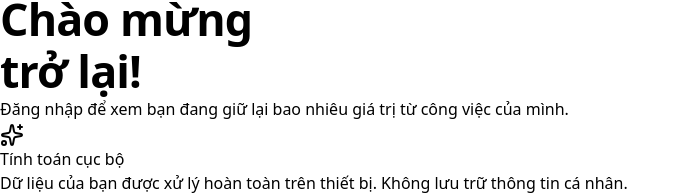
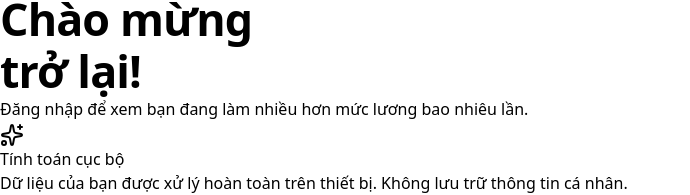
Before and after one commit to KhietNDL/MLN122-FE, a React (Vite) app: page / in a window 1280 px wide. Shown: the part 127-322 px from the top of the page, without its empty margins (0-690 px from the left). Built offline with nearby package versions, Linux system fonts and the light colour scheme; no server answers.

Commit message:
fix UIUX

```diff
--- a/src/components/Login.jsx
+++ b/src/components/Login.jsx
@@ -115,7 +115,7 @@ export default function App() {
           </h1>
 
           <p className="text-white/50" style={{ fontSize: '1rem', lineHeight: 1.7 }}>
-            Đăng nhập để xem bạn đang giữ lại bao nhiêu giá trị từ công việc của mình.
+            Đăng nhập để xem bạn đang làm nhiều hơn mức lương bao nhiêu lần.
           </p>
 
           {/* Decorative info card */}
--- a/src/pages/Result.jsx
+++ b/src/pages/Result.jsx
@@ -335,7 +335,7 @@ export default function Result() {
               <h2 className="text-2xl font-bold text-gray-900 leading-snug">
                 Bạn đang tạo ra giá trị{' '}
                 <span className="relative inline-block" style={{ color: '#7c3aed' }}>
-                  gấp {contribution_multiple.toFixed(1)} lần
+                  gấp {(contribution_multiple * 100).toFixed(0)}%
                   <span className="absolute bottom-0 left-0 right-0 h-0.5 rounded-full opacity-30" style={{ background: '#7c3aed' }} />
                 </span>{' '}
                 {role === 'office' ? 'mức lương nhận được.' : 'thu nhập bạn giữ lại.'}
```
